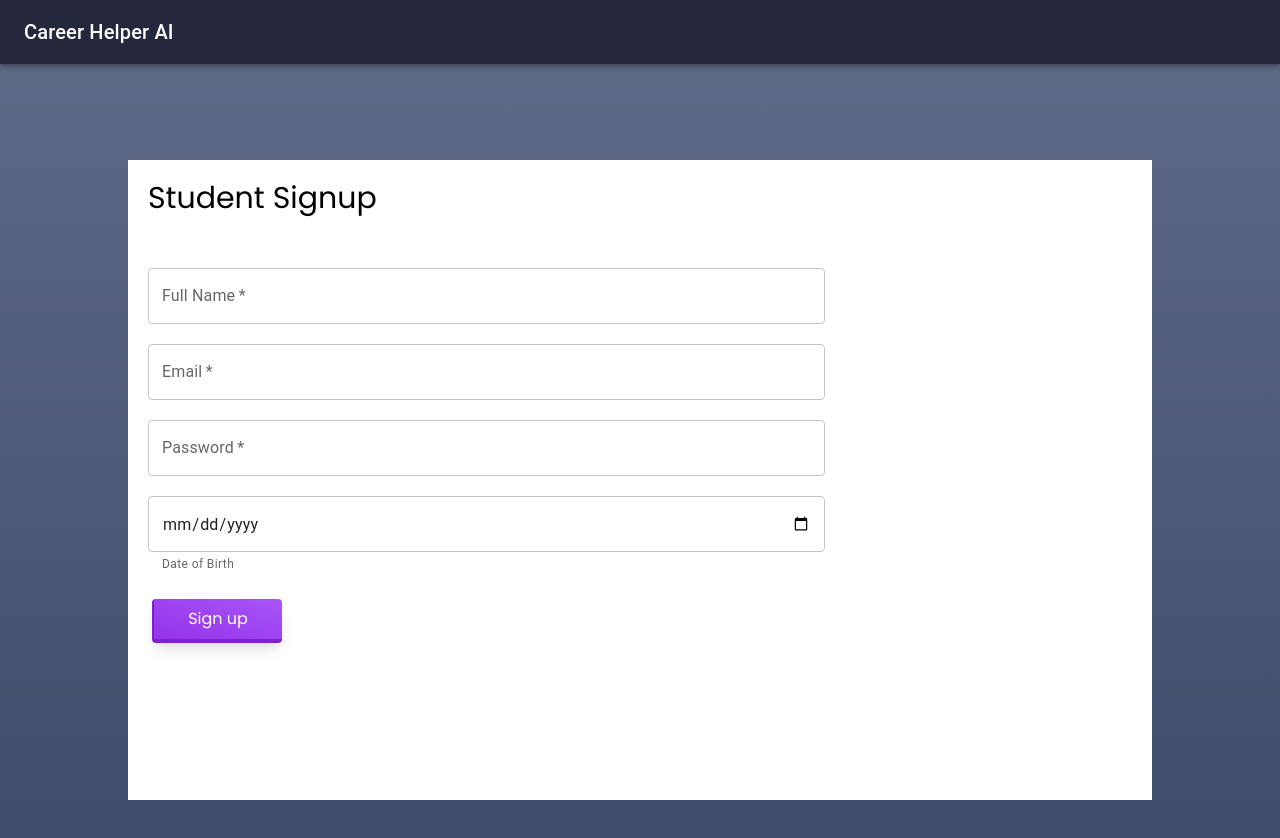
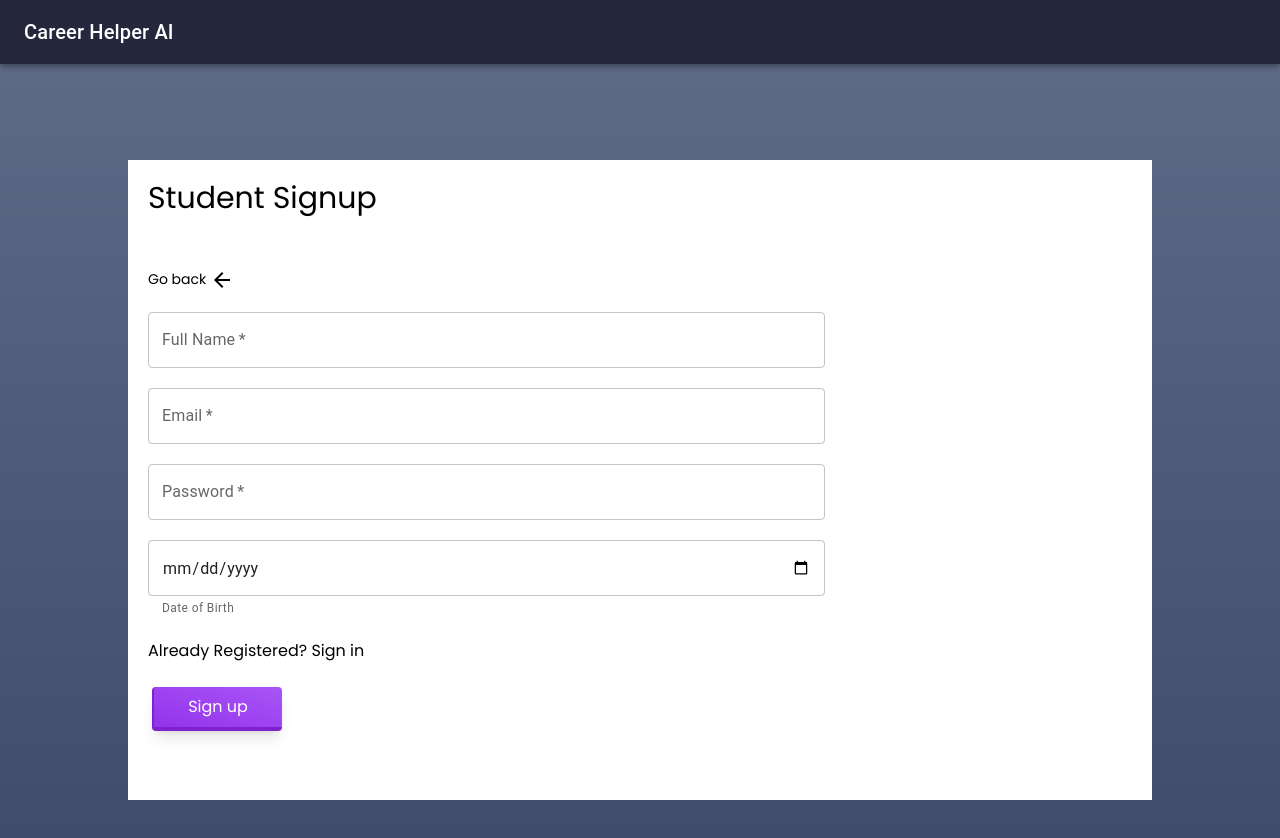
Before and after one commit to kuldp18/career-helper-ai-frontend, a React (Create React App) app: page /signup in a window 1280 px wide. Shown: the top 838 px of the page. Built offline with nearby package versions, Linux system fonts and the light colour scheme.

Commit message:
added redirects for better ux

```diff
--- a/src/components/Signin.jsx
+++ b/src/components/Signin.jsx
@@ -1,6 +1,8 @@
 import React, { useState } from 'react';
 import { TextField } from '@mui/material';
 import Navbar from './Navbar';
+import { Link } from 'react-router-dom';
+import ArrowBackIcon from '@mui/icons-material/ArrowBack';
 
 const Signin = () => {
   const [form, setForm] = useState({
@@ -25,7 +27,9 @@ const Signin = () => {
           onSubmit={handleSubmit}
         >
           <h3 className="text-3xl mb-8">Student Login</h3>
-
+          <Link to="/" className="text-sm">
+            Go back <ArrowBackIcon />
+          </Link>
           <TextField
             id="outlined-email"
             label="Email"
--- a/src/components/Signup.jsx
+++ b/src/components/Signup.jsx
@@ -1,6 +1,8 @@
 import React, { useState } from 'react';
 import { TextField } from '@mui/material';
 import Navbar from './Navbar';
+import { Link } from 'react-router-dom';
+import ArrowBackIcon from '@mui/icons-material/ArrowBack';
 
 const Signup = () => {
   const [form, setForm] = useState({
@@ -27,6 +29,9 @@ const Signup = () => {
           onSubmit={handleSubmit}
         >
           <h3 className="text-3xl mb-8">Student Signup</h3>
+          <Link to="/" className="text-sm">
+            Go back <ArrowBackIcon />
+          </Link>
           <TextField
             id="outlined-name"
             label="Full Name"
@@ -62,7 +67,7 @@ const Signup = () => {
             name="dob"
             required
           />
-
+          <Link to="/signin">Already Registered? Sign in</Link>
           <button
             className="w-[130px] rounded relative inline-flex group items-center justify-center px-3.5 py-2 m-1 cursor-pointer border-b-4 border-l-2 active:border-purple-600 active:shadow-none shadow-lg bg-gradient-to-tr from-purple-600 to-purple-500 border-purple-700 text-white"
             type="submit"
```
